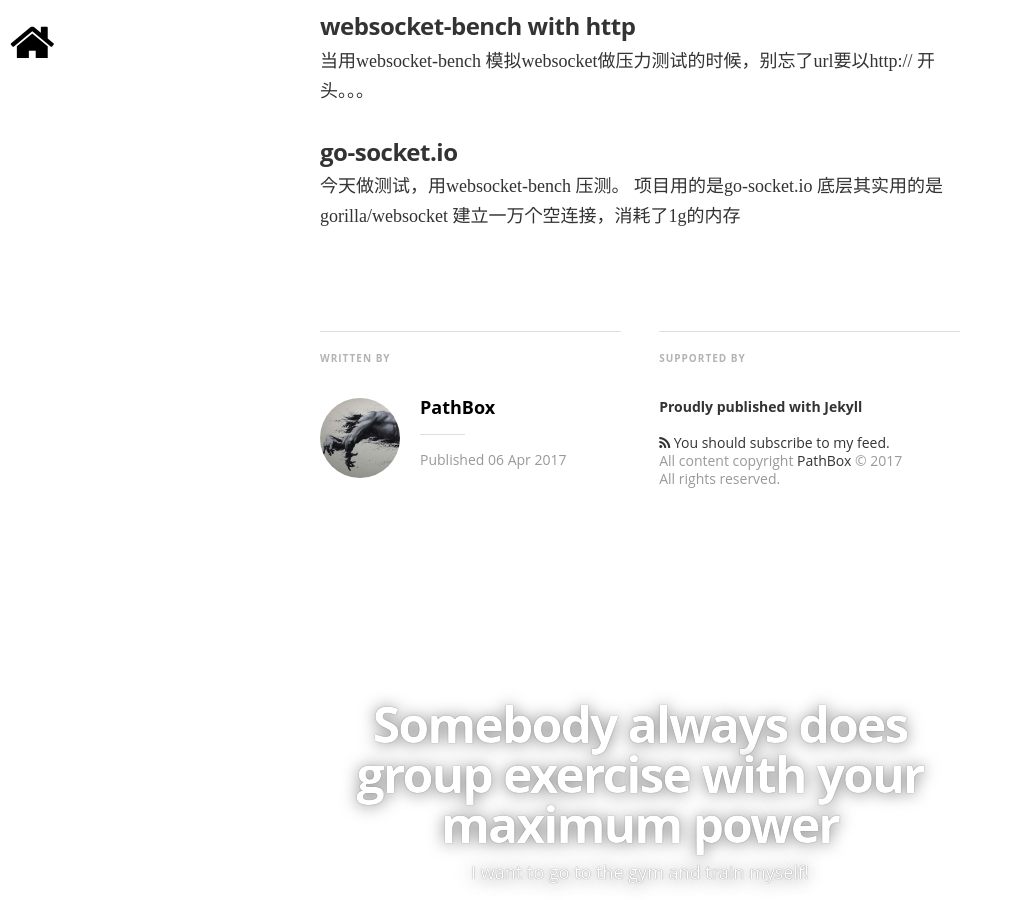
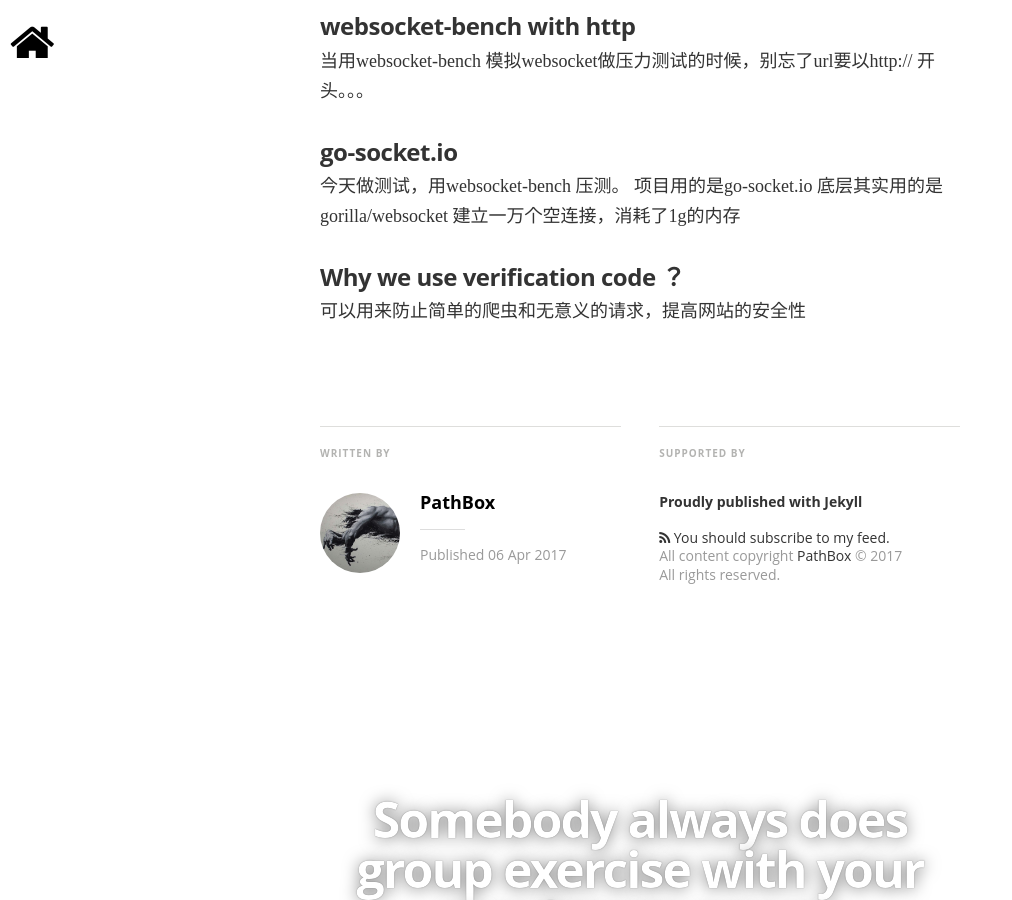
Before and after one commit to pathbox/pathbox.github.io, a Jekyll site: the page built from _posts/2017-04-06-work-summary-in-Udesk-three.md, in a window 1280 px wide and 900 px high, scrolled down 3506 px. Shown: the whole window, without its empty margins (0-1012 px from the left). Built offline with Jekyll 4.4.1, drawn with Linux system fonts in a browser that asks for light colours; nearby versions of some CDN libraries; some web fonts are replaced; comment, search, counter and statistics services are not loaded.

Commit message:
Why we use verification code

```diff
--- a/_posts/2017-04-06-work-summary-in-Udesk-three.md
+++ b/_posts/2017-04-06-work-summary-in-Udesk-three.md
@@ -94,3 +94,6 @@
 ##### go-socket.io
 今天做测试，用websocket-bench 压测。 项目用的是go-socket.io 底层其实用的是 gorilla/websocket
 建立一万个空连接，消耗了1g的内存
+
+##### Why we use verification code ？
+可以用来防止简单的爬虫和无意义的请求，提高网站的安全性
```
